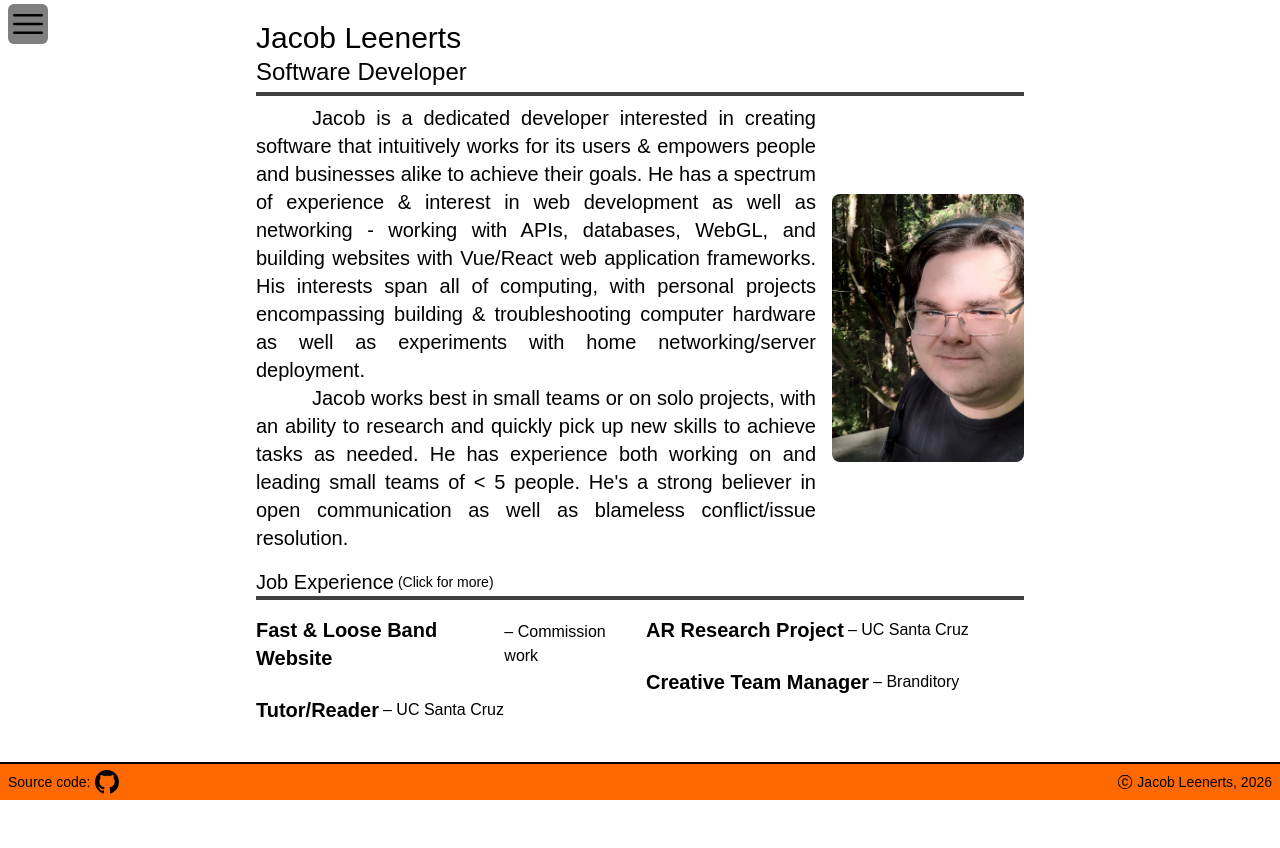
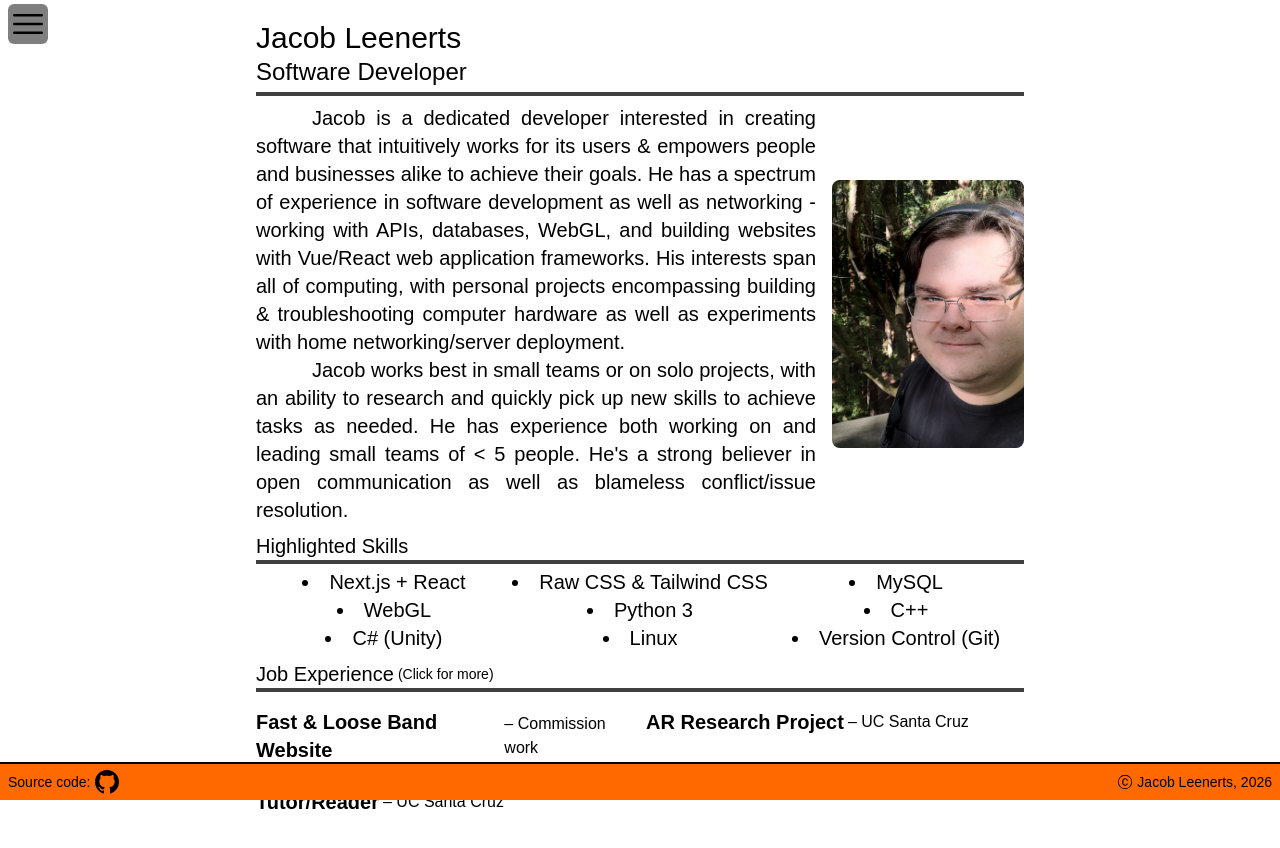
Before and after one commit to jleenerts/zozsite, a Next.js app: page /resume in a window 1280 px wide. Shown: the top 848 px of the page. Before the commit the page ends 800 px from the top, so only its background shows below. Built offline with nearby package versions, Linux system fonts and the light colour scheme; a web font is replaced by a local one.

Commit message:
add highlighted skills section

```diff
--- a/app/resume/page.tsx
+++ b/app/resume/page.tsx
@@ -32,7 +32,7 @@ export default function ResumePage() {
                   <p className="text-justify indent-[10%]">
                      Jacob is a dedicated developer interested in creating software that intuitively
                      works for its users & empowers people and businesses alike to achieve their goals.
-                     He has a spectrum of experience & interest in web development as well as networking
+                     He has a spectrum of experience in software development as well as networking
                      - working with APIs, databases, WebGL, and building websites
                      with Vue/React web application frameworks. His interests span
                      all of computing, with personal projects encompassing building & troubleshooting computer
@@ -61,7 +61,22 @@ export default function ResumePage() {
 
          </section>
          <section id="skills" className="pt-2 text-xl">
-
+            <div className="flex items-center border-b-4 border-black/75 dark:border-white/75">
+               <p>Highlighted Skills</p>
+            </div>
+            <ul className="mt-1 grid grid-cols-3 place-content-around justify-items-center-safe
+                           *:transition *:hover:scale-120 *:duration-150 *:ease-out"
+               style={{listStyle:"inside"}}>
+               <li>Next.js + React</li>
+               <li>Raw CSS & Tailwind CSS</li>
+               <li>MySQL</li>
+               <li>WebGL</li>
+               <li>Python 3</li>
+               <li>C++</li>
+               <li>C# (Unity)</li>
+               <li>Linux</li>
+               <li>Version Control (Git)</li>
+            </ul>
          </section>
          <section id="work-history" className="pt-2 text-xl">
             <div className="flex items-center border-b-4 border-black/75 dark:border-white/75">
@@ -102,7 +117,7 @@ export default function ResumePage() {
                               title="Creative Team Manager"
                               subtitle="– Branditory"
                               details={["Started as a Branding Associate, creating thousands of potential brand name and slogan recommendations for clients based on their needs and web domain availability.",
-                                       "Took over as team manager in June 2017 – communicated with clients via email and phone to get feedback, ask questions, and convert inquiries to paying customers.",
+                                       "Took over as team manager after two years – communicated with clients via email and phone to get feedback, ask questions, and convert inquiries to paying customers.",
                                        "Managed a small team of 2-3 associates to ensure appropriate scheduling based on associate availability, communication of client needs towards associates, and answering questions regarding assigned work.",
                                        "Manually created/refunded orders for customers in special circumstances, and handled chargeback cases with relevant evidence."]}
                   />
```
